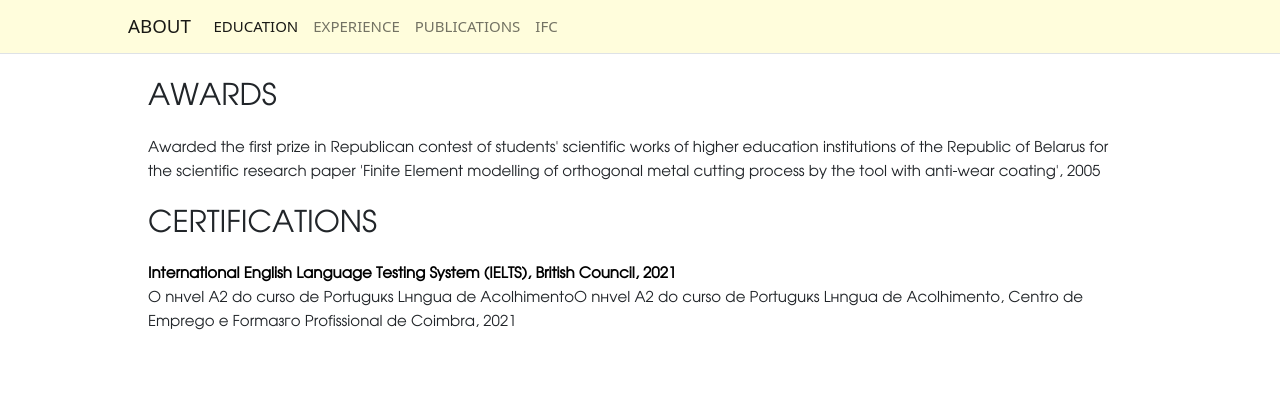
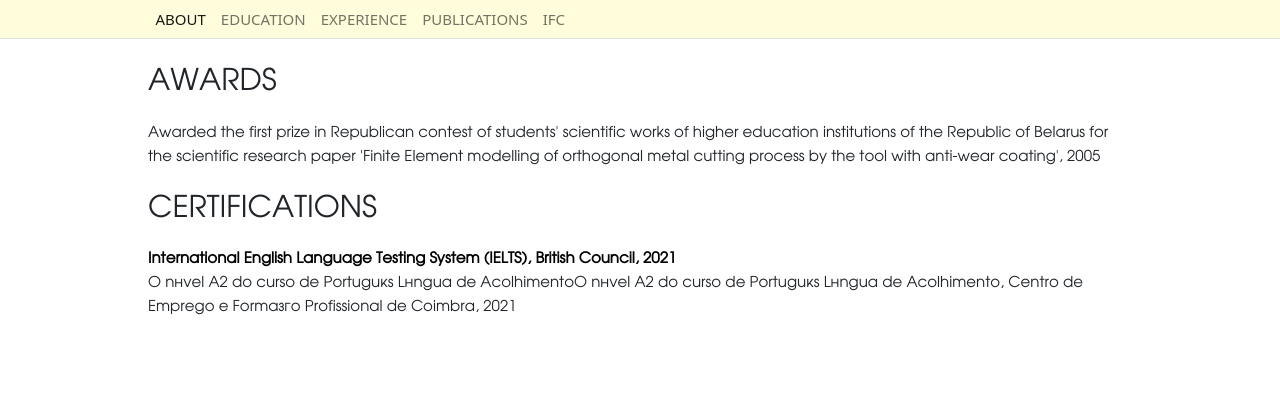
Before and after one commit to sesychev/flask, a Flask app: page /awards in a window 1280 px wide. Shown: the top 420 px of the page. Run offline with Flask 3, Linux system fonts and the light colour scheme; some libraries are stand-ins or nearby versions.

Commit message:
feat: edit style

```diff
--- a/static/css/style.css
+++ b/static/css/style.css
@@ -91,6 +91,7 @@ ol, ul {
 .navbar {
     margin: auto;
     max-width: 1024px;
+    padding: 0 20px;
 }
 
 .nav-link a {
--- a/templates/base.html
+++ b/templates/base.html
@@ -21,7 +21,7 @@
 
       <header class="header border-bottom">
           <nav class="navbar navbar-expand-md">
-            <a class="navbar-brand" href="{{ url_for('index') }}">ABOUT</a>
+            <!--<a class="navbar-brand" href="{{ url_for('index') }}">ABOUT</a>-->
 
             <button class="navbar-toggler" type="button" data-bs-toggle="collapse" data-bs-target="#menuItems" aria-controls="menuItems" aria-expanded="false" aria-label="Toggle navigation">
               <span class="navbar-toggler-icon"></span>
@@ -30,7 +30,10 @@
             <div class="collapse navbar-collapse" id="menuItems">
               <ul class="navbar-nav">
                 <li class="nav-item">
-                  <a class="nav-link active" href="{{ url_for('education') }}">EDUCATION</a>
+                  <a class="nav-link active" href="{{ url_for('index') }}">ABOUT</a>
+                </li>
+                <li class="nav-item">
+                  <a class="nav-link" href="{{ url_for('education') }}">EDUCATION</a>
                 </li>
                 <li class="nav-item">
                   <a class="nav-link" href="{{ url_for('experience') }}">EXPERIENCE</a>
```
